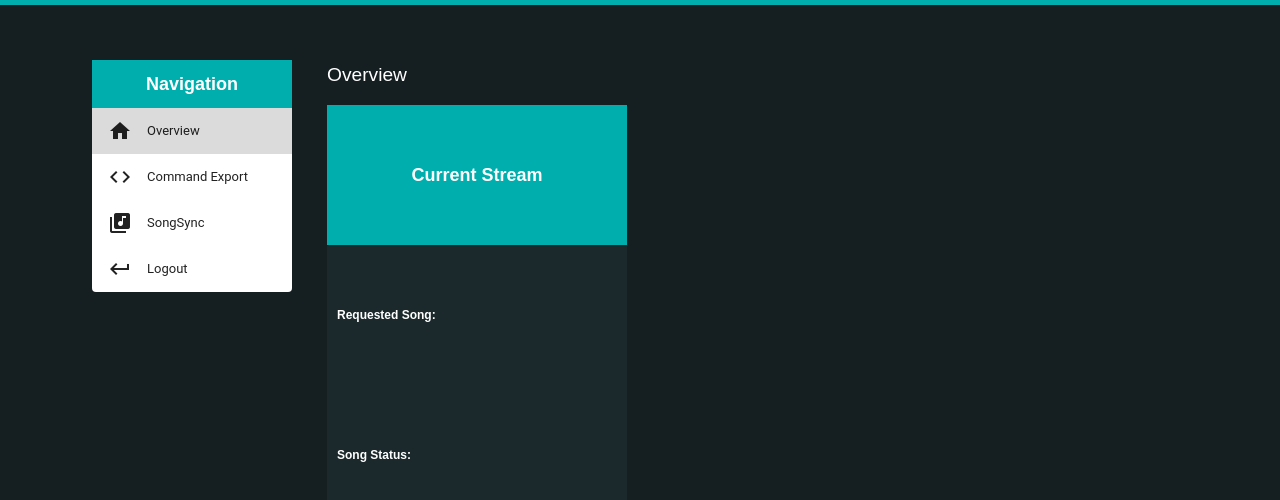
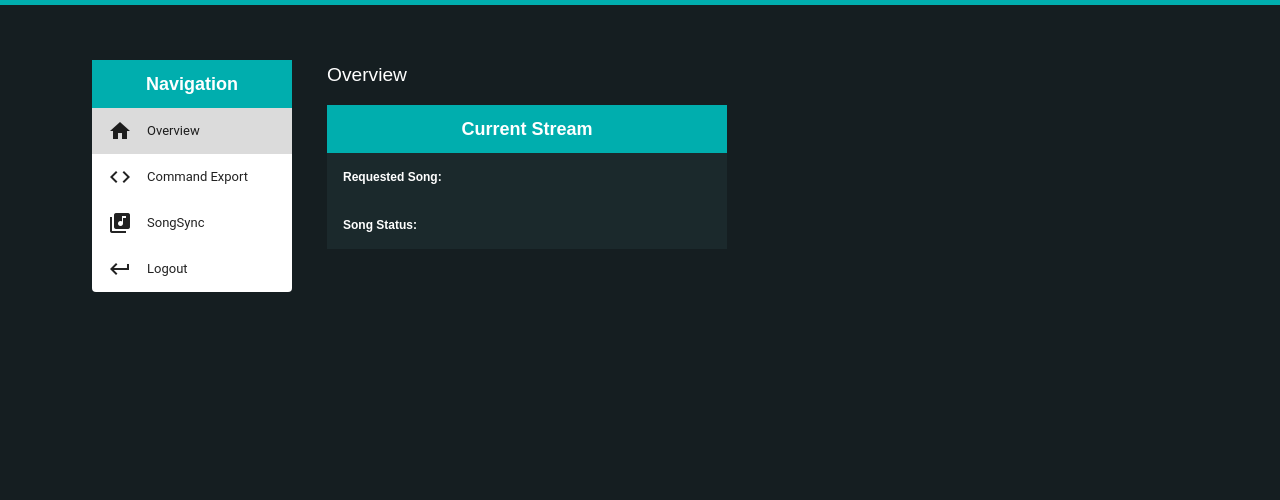
Before and after one commit to Twasi/twasi-desktop, a React (Create React App) app: page / in a window 1280 px wide. Shown: the top 500 px of the page. Built offline with nearby package versions, Linux system fonts and the light colour scheme.

Commit message:
added some css stuff for infotiles

```diff
--- a/src/components/info-tiles/_style.css
+++ b/src/components/info-tiles/_style.css
@@ -1,6 +1,8 @@
 .tileValue {
     position: absolute;
     right: 15px;
+    max-width: 60%;
+    line-height: 18px;
 }
 
 .tileList {
--- a/src/components/info-tiles/_style.js
+++ b/src/components/info-tiles/_style.js
@@ -1,6 +1,6 @@
 export const getListStyle = () => ({
     display: 'block',
-    width: '300px',
+    width: '400px',
     boxShadow: 'none'
 });
 
@@ -13,14 +13,13 @@ export const getTitleStyle = () => ({
 export const getItemStyle = () => ({
     backgroundColor: '#1b292c',
     fontSize: 12,
-    //marginTop: 10,
     fontWeight: '700',
-    lineHeight: '120px',
+    lineHeight: '48px',
     color: '#fff',
-    marginLeft: 0,
-    padding: '10px 10px 10px 10px',
-    minHeight: 48,
+    margin_Left: 0,
+    padding: '0px 16px 0px 16px',
+    Height: 48,
     position: 'relative',
-     textAlign: 'center',
+    textAlign: 'center',
     //borderTop: '0px solid #00aeae'
 });
```
Also changed, not shown: 1 other file (tests, documents, lock files or other folders).
